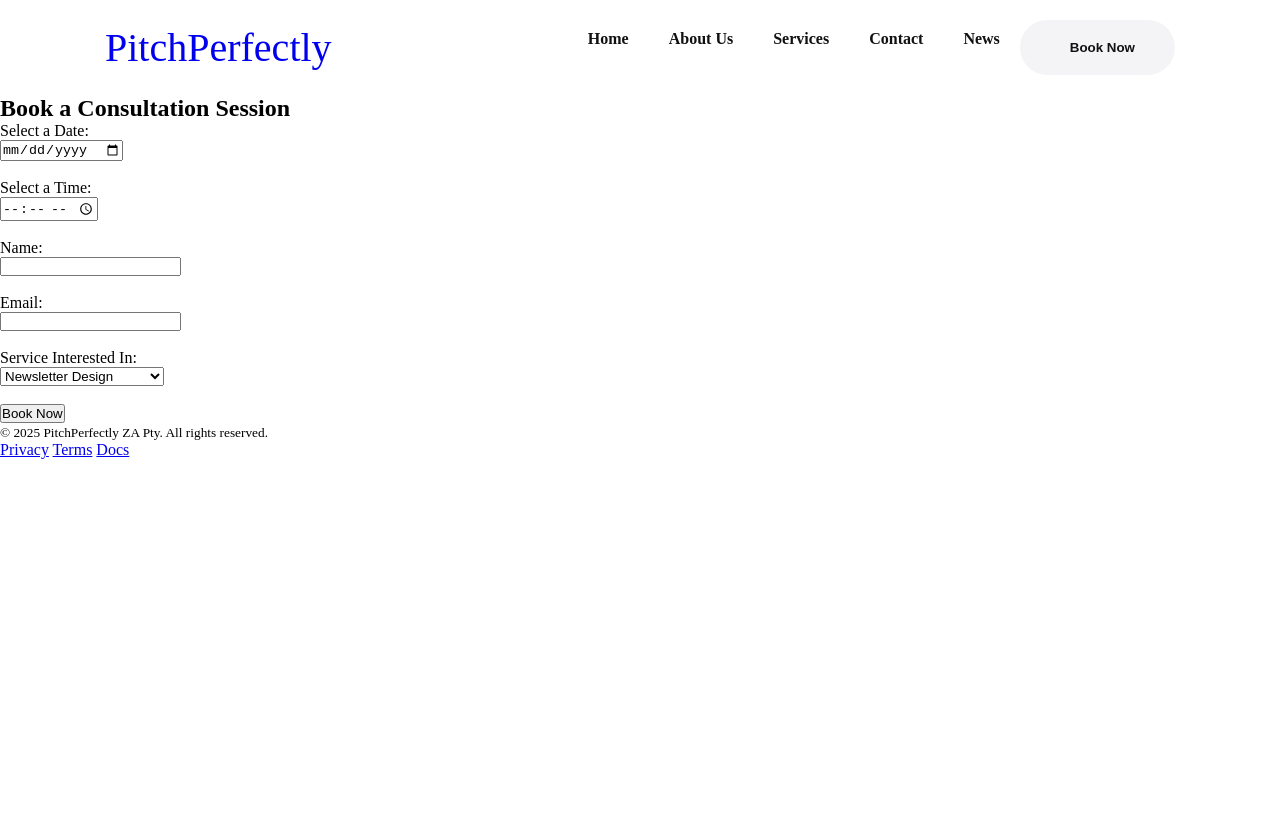
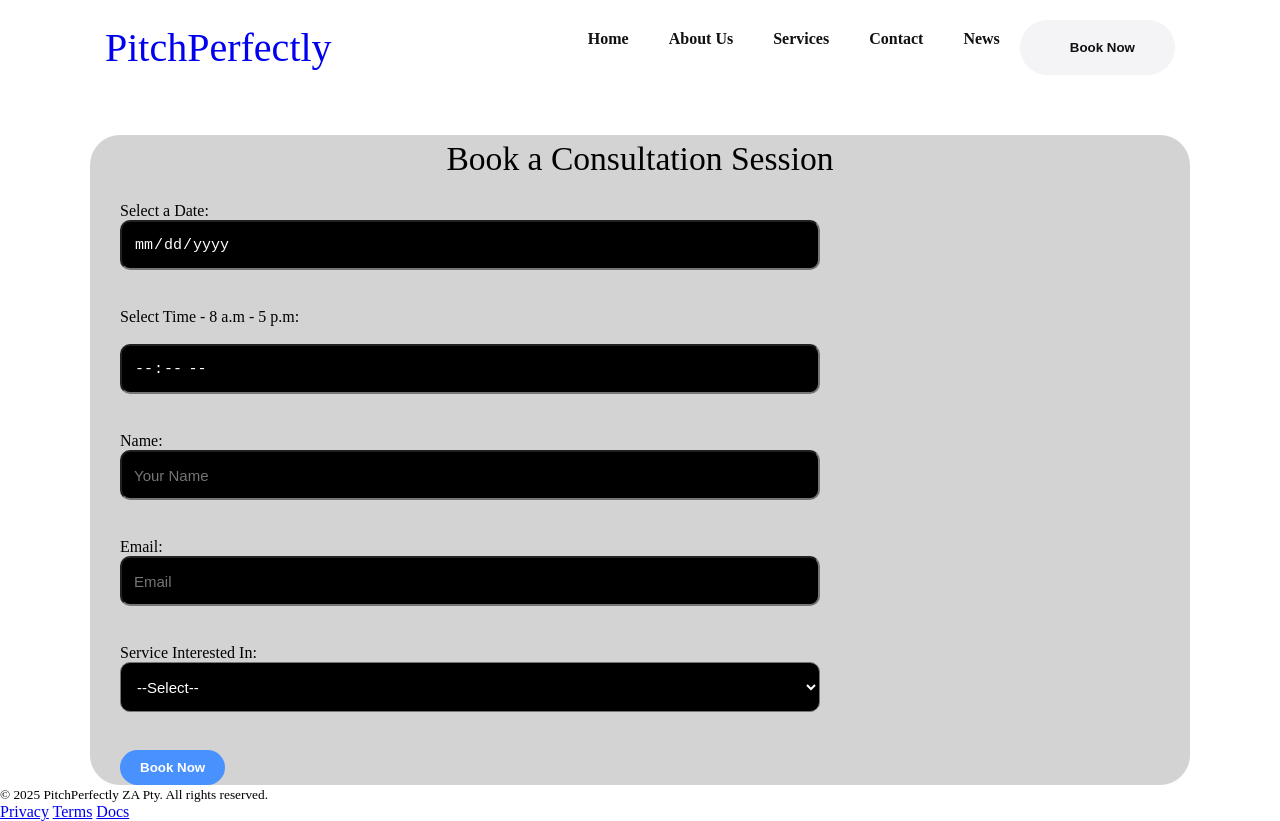
Before and after one commit to LeniniVengaiMahala/WEDE5020-Class-Assignments, a plain HTML site: page Formative Part 2/Web Pages/Bookings.html in a window 1280 px wide. Before the commit the page ends 800 px from the top, so only its background shows below. Drawn offline with Linux system fonts and the light colour scheme.

Commit message:
Added stlying to other remaining pages.

```diff
--- a/Formative Part 2/Web Pages/Bookings.html
+++ b/Formative Part 2/Web Pages/Bookings.html
@@ -26,28 +26,37 @@
          </nav>
     </header>
     <main>
-        <section>
-            <h2>Book a Consultation Session</h2>
+        <section class="booking-section">
+            <h2 class="book-now-heading text-xl">Book a Consultation Session</h2>
+            <div class="container">
+                <div class="Booking-calender">
                   <calendar>
                     <label for="date">Select a Date:</label><br>
-                <input type="date" id="date" name="date" required><br><br>
-                <label for="time">Select a Time:</label><br>
-                <input type="time" id="time" name="time" required><br><br>
+                    <input type="date" id="date" name="date" class="text-box" required><br><br>
+                    <label for="time">Select Time - 8 a.m - 5 p.m: <p class="m:"></p></label><br>
+                    <input type="time" id="time" name="time" class="text-box"><br><br>
                   </calendar>
+                 </div>
+             <div class="contact-form">
                 <form action="#" method="post">
                      <label for="name">Name:</label><br>
-                <input type="text" id="name" name="name" required><br><br>
+                     <input type="text" id="name" name="name" class="text-box" placeholder="Your Name" required><br><br>
                      <label for="email">Email:</label><br>
-                <input type="email" id="email" name="email" required><br><br>
+                     <input type="email" id="email" name="email" class="text-box" placeholder="Email" required><br><br>
+
                      <label for="service">Service Interested In:</label><br>
-                <select id="service" name="service" required>
+                  <select id="service" name="service" class="dropdown-list" placeholder="--select--" required>
+                    <option value="--Select--">--Select--</option>
                     <option value="newsletterDesign">Newsletter Design</option>
                     <option value="automationSetup">Automation Setup</option>
                     <option value="audienceSegmentation">Audience Segmentation</option>
                     <option value="performanceAnalytics">Performance Analytics</option>
                     <option value="OngoingSupport">Ongoing Support</option>
                   </select><br><br>
-                <input type="submit" value="Book Now">
+                </form>
+             </div>
+                <input type="submit" value="Book Now" class="btn btn-primary">
+            </div>
         </section>
     </main>
     <footer>
--- a/Formative Part 2/Web Pages/Style2.css
+++ b/Formative Part 2/Web Pages/Style2.css
@@ -205,6 +205,41 @@ img {
     width: 95%;
 }
 
+/* Book now */
+
+.book-now-heading {
+    display: flex;
+    justify-content: center;
+}
+.Booking-calender{
+     max-width: 700px;
+    margin-right: 50px;
+    justify-content: center;
+
+}
+.container .Booking-calender .text-box {
+   background: #000;
+    color: #fff;
+    width: 100%;
+    height: 50px;
+    padding: 12px;
+    font-size: 15px;
+    border-radius: 10px;
+    margin-bottom: 20px;
+
+}
+.dropdown-list {
+    background: #000;
+    color: #fff;
+    width: 100%;
+    height: 50px;
+    padding: 12px;
+    font-size: 15px;
+    border-radius: 10px;
+    margin-bottom: 20px;
+
+}
+
 
 /* Footer */
 
@@ -212,6 +247,7 @@ img {
     margin-top: 100px;
 
 }
+
 
 /* Utility Classes */
 
@@ -225,6 +261,15 @@ img {
   max-width: 900px;
   margin: 0 auto;
   padding: 0 15px;
+}
+.booking-section {
+  max-width: 1100px;
+  margin: 0 auto;
+  padding: 0 15px;
+  background-color: lightgray;
+  border: #333;
+  border-radius: 30px;
+
 }
 
 /* Buttons */
```
Lines whose indentation alone changed are shown as unchanged.
